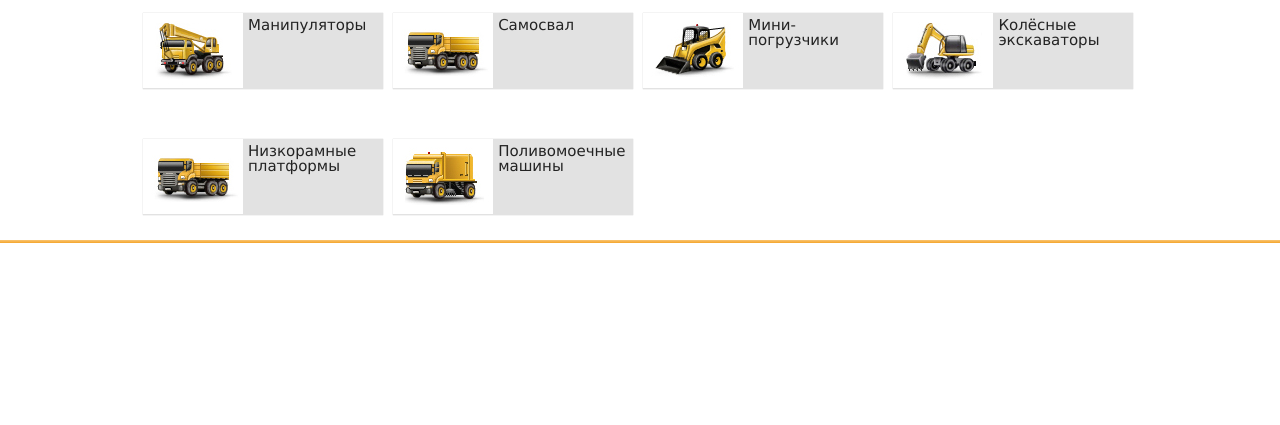
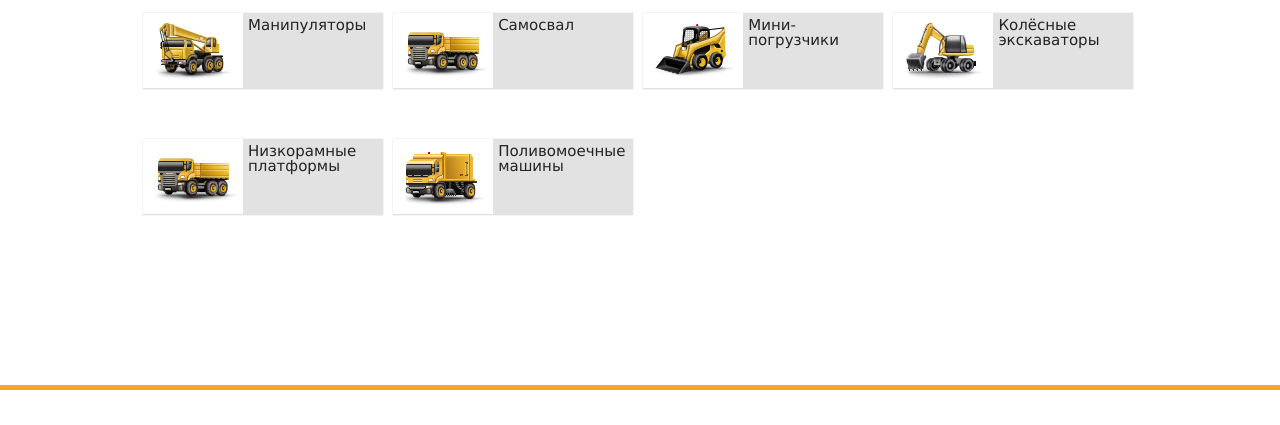
Before and after one commit to sibDesign/sibdesign.github.io, a PHP site: page /lesson10/index.html in a window 1280 px wide. Shown: the part 375-800 px from the top of the page. Run offline with PHP 8.4, Linux system fonts and the light colour scheme; style sheets or scripts are compiled from the project's sources.

Commit message:
линия внизу экрана

```diff
--- a/lesson10/less/style.less
+++ b/lesson10/less/style.less
@@ -84,6 +84,10 @@ body {
 	}
 }
 .line {
-	.header-bg;
-	height: 3px;
+	position: absolute;
+	top: 100vh-5px;
+	display: block;
+	width: 100%;
+    background: @color1;
+	height: 5px;
 }
```
